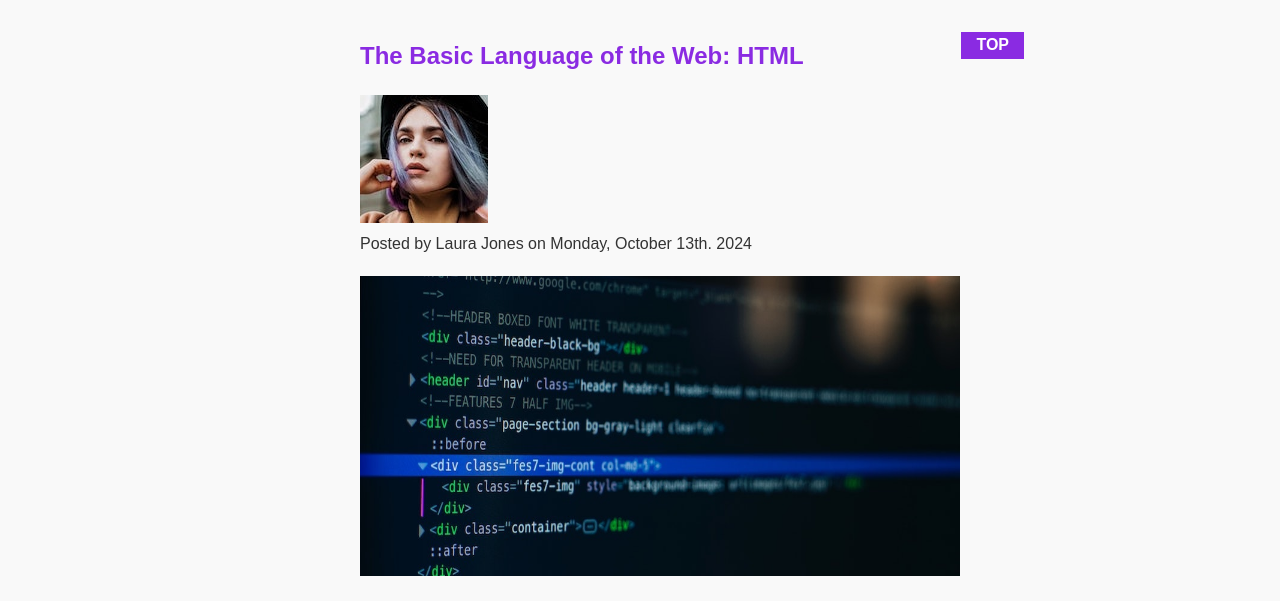
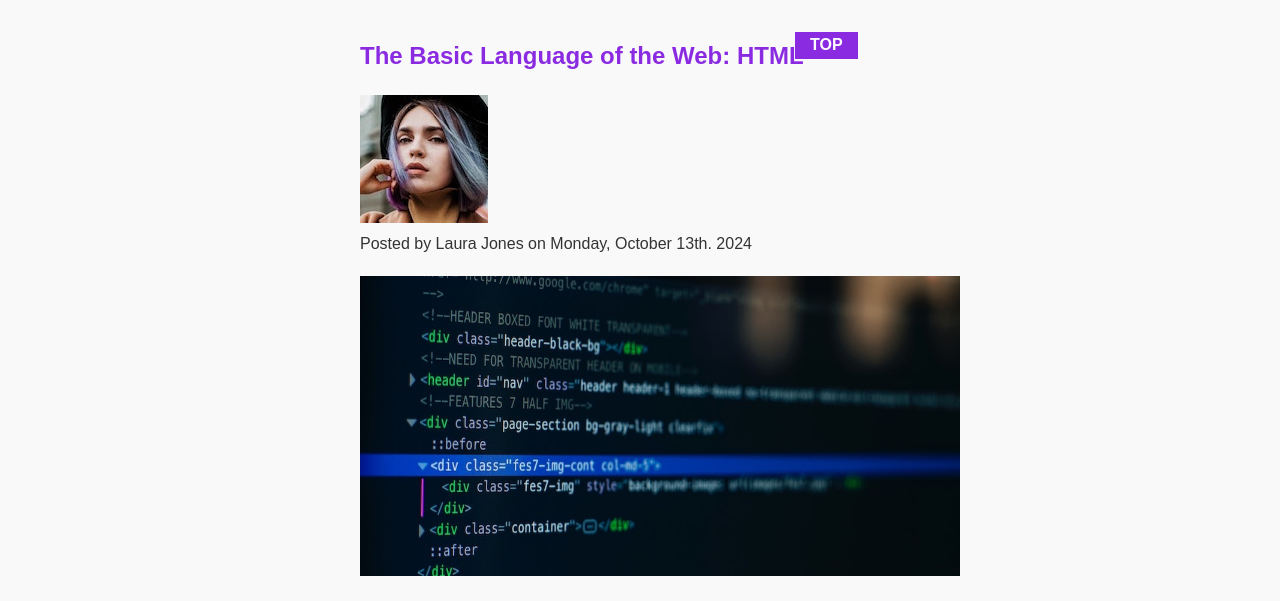
Before and after one commit to Fabherbie/HTML-Assignment, a plain HTML site: page index.html in a window 1280 px wide. Shown: the part 155-756 px from the top of the page. Drawn offline with Linux system fonts and the light colour scheme.

Commit message:
Fix .tag positioning

```diff
--- a/style.css
+++ b/style.css
@@ -94,7 +94,7 @@ body{
     padding-left: 15px;
     padding-right: 15px;
     position: absolute;
-    right: 20%;
+    right: 33%;
     margin-top: 35px;
 
 
```
